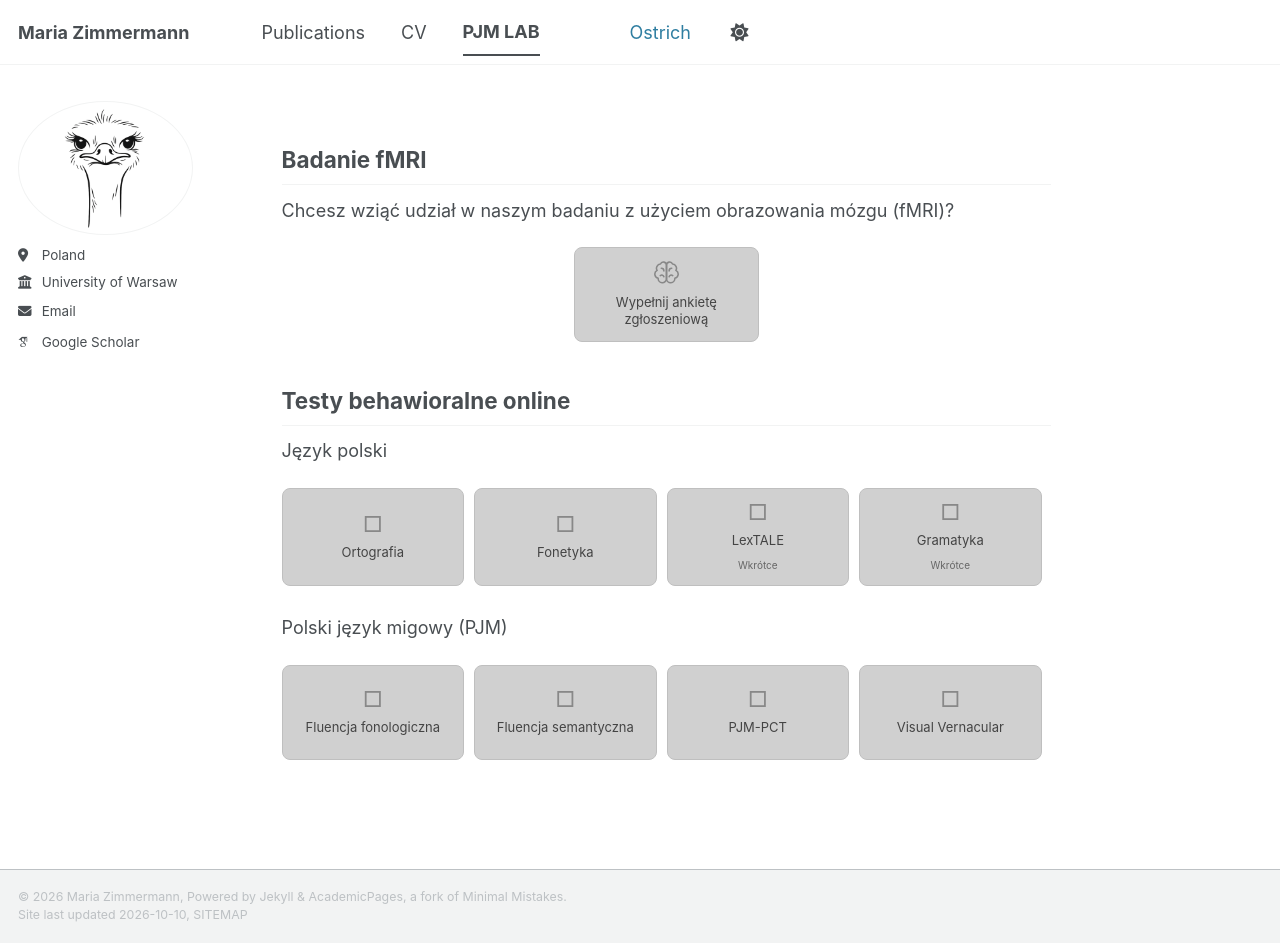
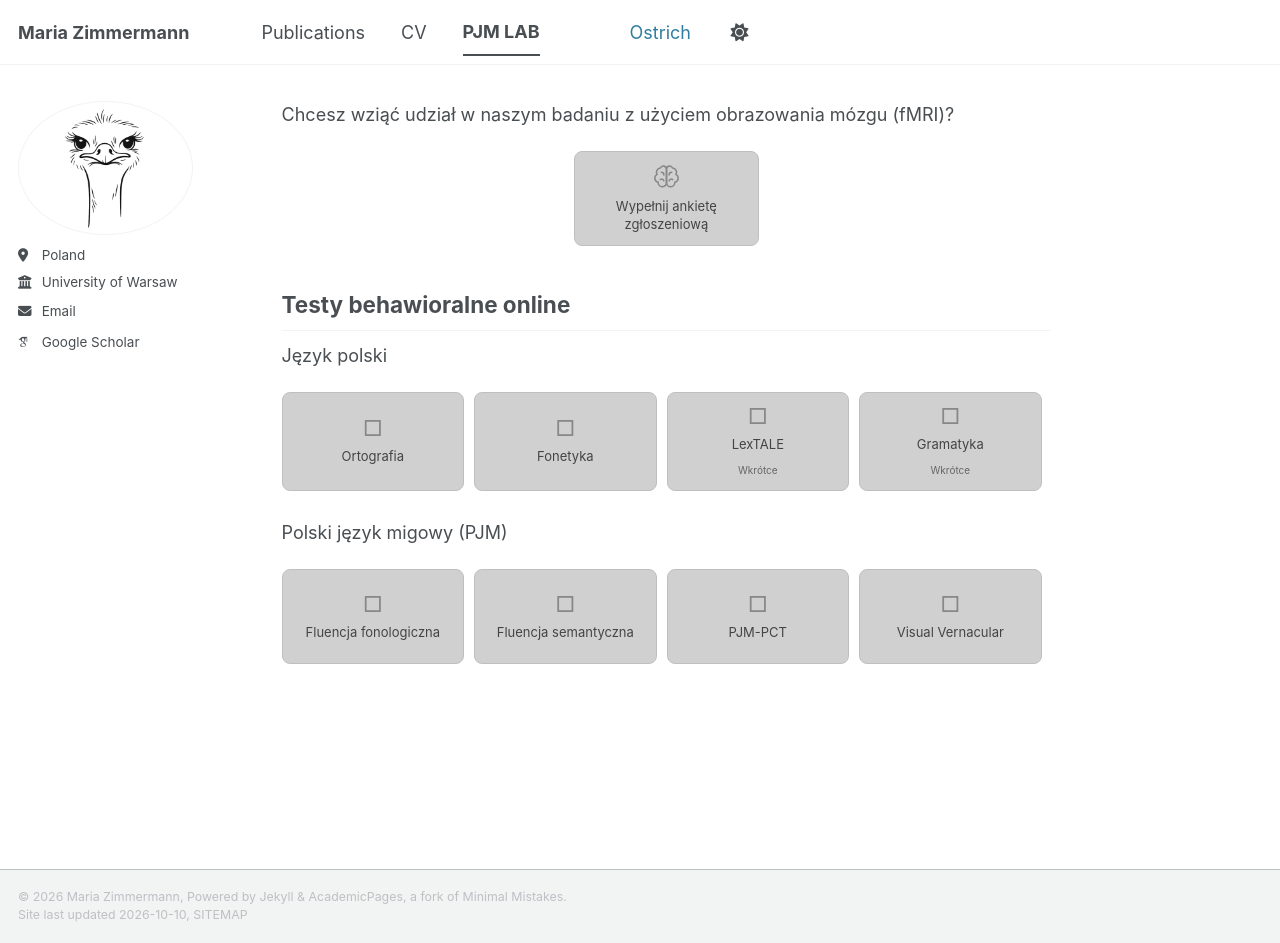
Before and after one commit to MariaZofiaZimmermann/mariazofiazimmermann.github.io, a Jekyll site: the page built from _pages/pjmlab.md, in a window 1280 px wide and 943 px high. Built offline with Jekyll 4.4.1, drawn with Linux system fonts in a browser that asks for light colours; some web fonts are replaced; a script bundle is joined from its source files by our own code; library files that are not in the unit come from our copies.

Commit message:
Update pjmlab.md

```diff
--- a/_pages/pjmlab.md
+++ b/_pages/pjmlab.md
@@ -112,8 +112,6 @@ a.pjmlab-tile:focus-visible {
 }
 </style>
 
-<h2>Badanie fMRI</h2>
-
 <p class="pjmlab-section-title">
   Chcesz wziąć udział w naszym badaniu z użyciem obrazowania mózgu (fMRI)?
 </p>
```
